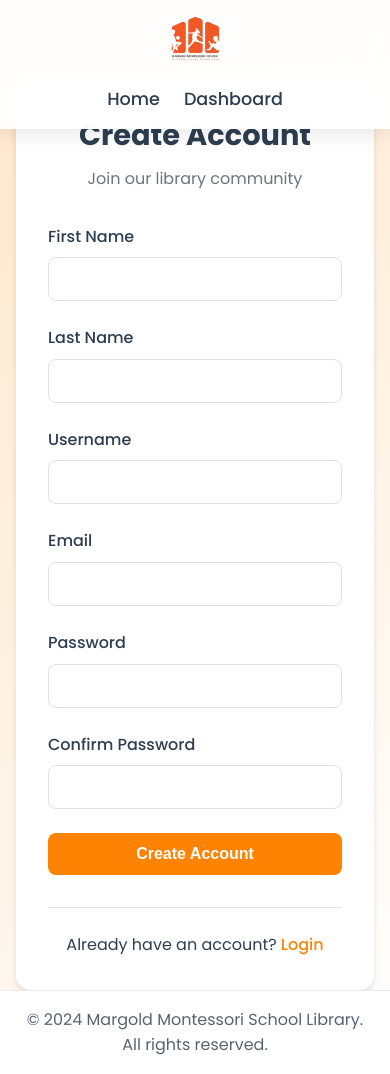
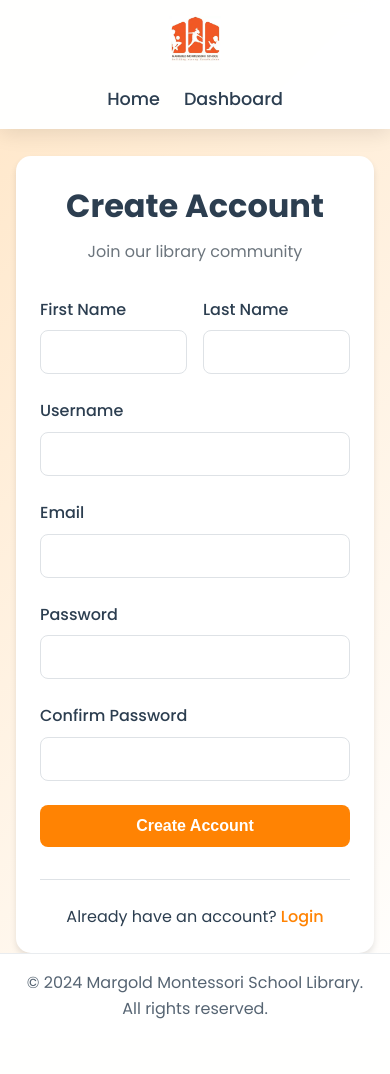
Before and after one commit to eddie-kay0462/Marigold-s-Library-Management-System, a PHP site: page /pages/signup.php in a window 390 px wide. After the commit the page ends 1019 px from the top, so only its background shows below. Run offline with PHP 8.4, Linux system fonts and the light colour scheme.

Commit message:
Fixed some styling and responsiveness issues

```diff
--- a/assets/css/auth.css
+++ b/assets/css/auth.css
@@ -1,16 +1,16 @@
 /* Variables - keeping consistent with main theme */
 :root {
-    --primary-orange: #FF8303;
-    --secondary-orange: #FF6000;
-    --light-orange: #FFE6C7;
-    --bg-light: #F8F9FA;
-    --white: #FFFFFF;
-    --text-dark: #2C3E50;
-    --gray-light: #F8F9FA;
-    --gray-medium: #E9ECEF;
+    --primary-orange: #ff8303;
+    --secondary-orange: #ff6000;
+    --light-orange: #ffe6c7;
+    --bg-light: #f8f9fa;
+    --white: #ffffff;
+    --text-dark: #2c3e50;
+    --gray-light: #f8f9fa;
+    --gray-medium: #e9ecef;
   }
 
-/* Updated body background */
+  /* Add proper spacing for the auth pages */
   body {
     min-height: 100vh;
     background: linear-gradient(135deg, var(--light-orange), var(--white));
@@ -28,6 +28,7 @@ body {
     justify-content: center;
     background: linear-gradient(135deg, var(--gray-light), var(--white));
     padding: 2rem;
+    padding-top: 100px; /* Ensure content is below header */
   }
 
   .auth-container {
@@ -191,38 +192,7 @@ body {
     border: 1px solid rgba(255, 255, 255, 0.1);
   }
 
-/* Responsive adjustments */
-@media (max-width: 768px) {
-    .auth-container {
-        padding: 1rem;
-    }
-
-    .auth-box {
-        padding: 2rem;
-    }
-
-    .auth-header h1 {
-        font-size: 1.8rem;
-    }
-
-    /* Stack form fields on mobile */
-    .form-row {
-        flex-direction: column;
-        gap: 1.5rem;
-    }
-
-    .form-row .form-group {
-        width: 100%;
-    }
-}
-
-@media (max-width: 480px) {
-    .auth-container {
-        padding: 0 1rem;
-    }
-}
-
-/* Header modifications for dark background */
+  /* Update header styles to ensure it stays on top */
   .header {
     background-color: rgba(255, 255, 255, 0.95);
     backdrop-filter: blur(10px);
@@ -274,7 +244,7 @@ body {
   }
 
   .main-nav a::after {
-    content: '';
+    content: "";
     position: absolute;
     bottom: 0;
     left: 0;
@@ -294,14 +264,41 @@ body {
 
   /* Update responsive styles for header */
   @media (max-width: 768px) {
+    body {
+      padding-top: 120px; /* Increase padding for mobile */
+    }
+
+    .auth-container {
+      padding: 1rem;
+      padding-top: 2rem;
+    }
+
+    .auth-box {
+      padding: 2rem;
+    }
+
     .nav-container {
       flex-direction: column;
       gap: 1rem;
     }
-
     .main-nav ul {
       gap: 1.5rem;
       flex-wrap: wrap;
       justify-content: center;
     }
   }
+
+  @media (max-width: 480px) {
+    body {
+      padding-top: 140px; /* Even more padding for smaller screens */
+    }
+
+    .auth-container {
+      padding: 0 1rem;
+      padding-top: 2rem;
+    }
+
+    .auth-box {
+      padding: 1.5rem;
+    }
+  }
--- a/pages/signup.php
+++ b/pages/signup.php
@@ -14,6 +14,48 @@ if(isset($_SESSION['user_id'])) {
     <link href="https://fonts.googleapis.com/css2?family=Poppins:wght@400;500;600;700&display=swap" rel="stylesheet">
     <link rel="stylesheet" href="../assets/css/styles.css">
     <link rel="stylesheet" href="../assets/css/auth.css">
+    <!-- Add this style block after the existing link tags -->
+    <style>
+        body {
+            padding-top: 80px; /* Add padding to account for fixed header height */
+        }
+
+        .header {
+            position: fixed;
+            top: 0;
+            left: 0;
+            right: 0;
+            width: 100%;
+            z-index: 1000;
+            background-color: rgba(255, 255, 255, 0.98);
+        }
+
+        .auth-container {
+            padding-top: 1rem; /* Add some space at the top */
+        }
+
+        /* Responsive adjustments */
+        @media (max-width: 768px) {
+            body {
+                padding-top: 120px; /* Increase padding on mobile for the stacked header */
+            }
+
+            .nav-container {
+                flex-direction: column;
+                gap: 1rem;
+            }
+        }
+
+        @media (max-width: 480px) {
+            body {
+                padding-top: 140px; /* Even more padding for smaller screens */
+            }
+
+            .auth-box {
+                padding: 1.5rem;
+            }
+        }
+    </style>
 </head>
 <body>
     <header class="header">
```
Also changed, not shown: assets/js/dashboard.js (+101 -71 lines), pages/dashboard.php (+17 -8 lines), pages/login.php (+25 -0 lines). Lines whose indentation alone changed are shown as unchanged.
